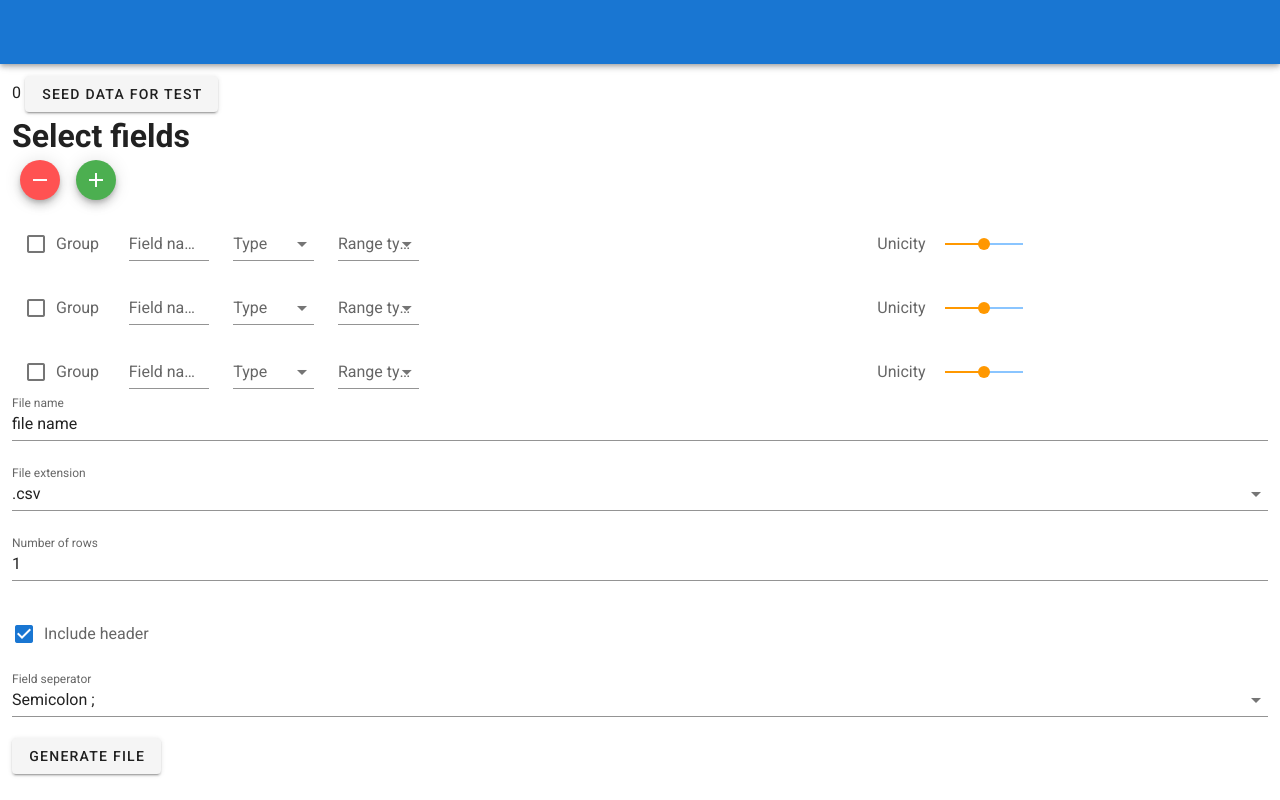
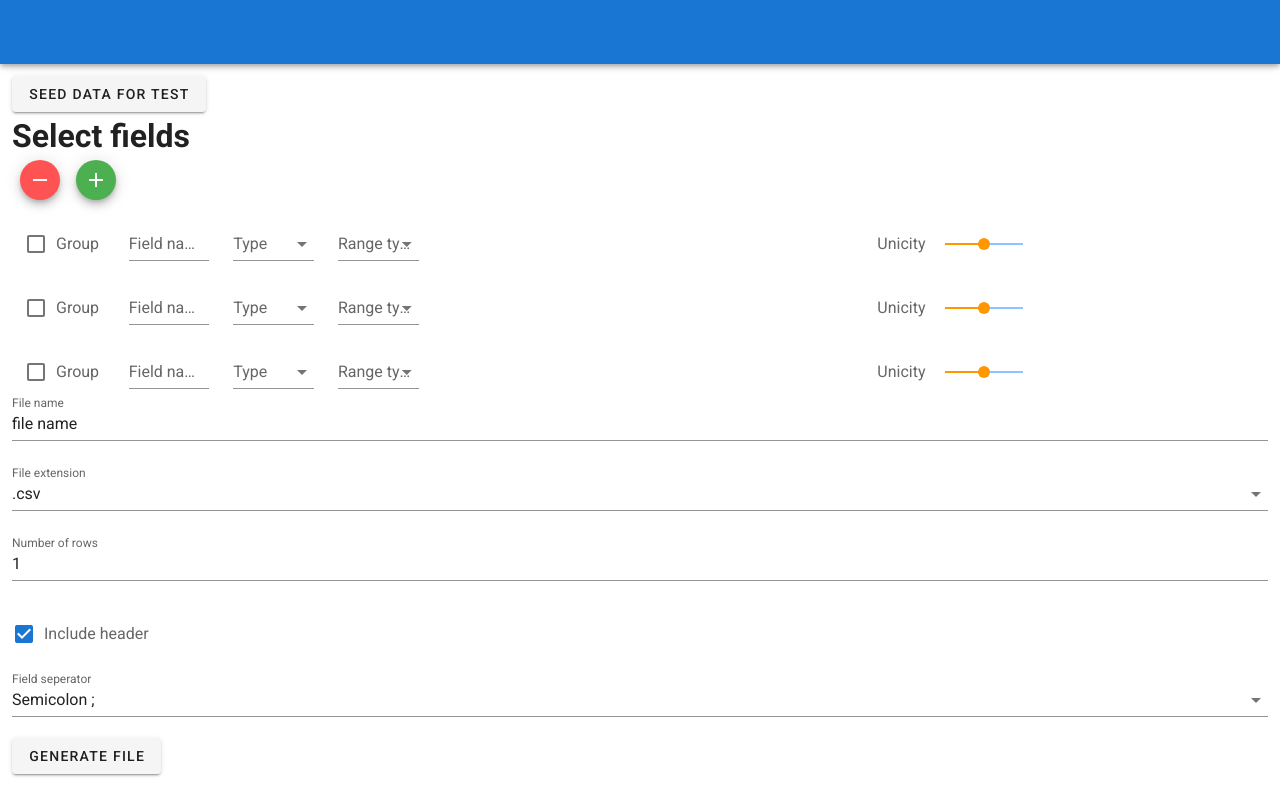
Before and after one commit to Meyerka/data-mocker, a Vue app: page / in a window 1280 px wide. Built offline with nearby package versions, Linux system fonts and the light colour scheme.

Commit message:
vuex config

```diff
--- a/src/components/FileCreator.vue
+++ b/src/components/FileCreator.vue
@@ -1,6 +1,5 @@
 <template>
   <div>
-    {{this.$store.state.count}}
     <v-btn @click="seedData()" primary>Seed data for test</v-btn>
     <h1>Select fields</h1>
     <v-btn @click="addField(-1)" class="mx-2" fab dark small color="error">
```
